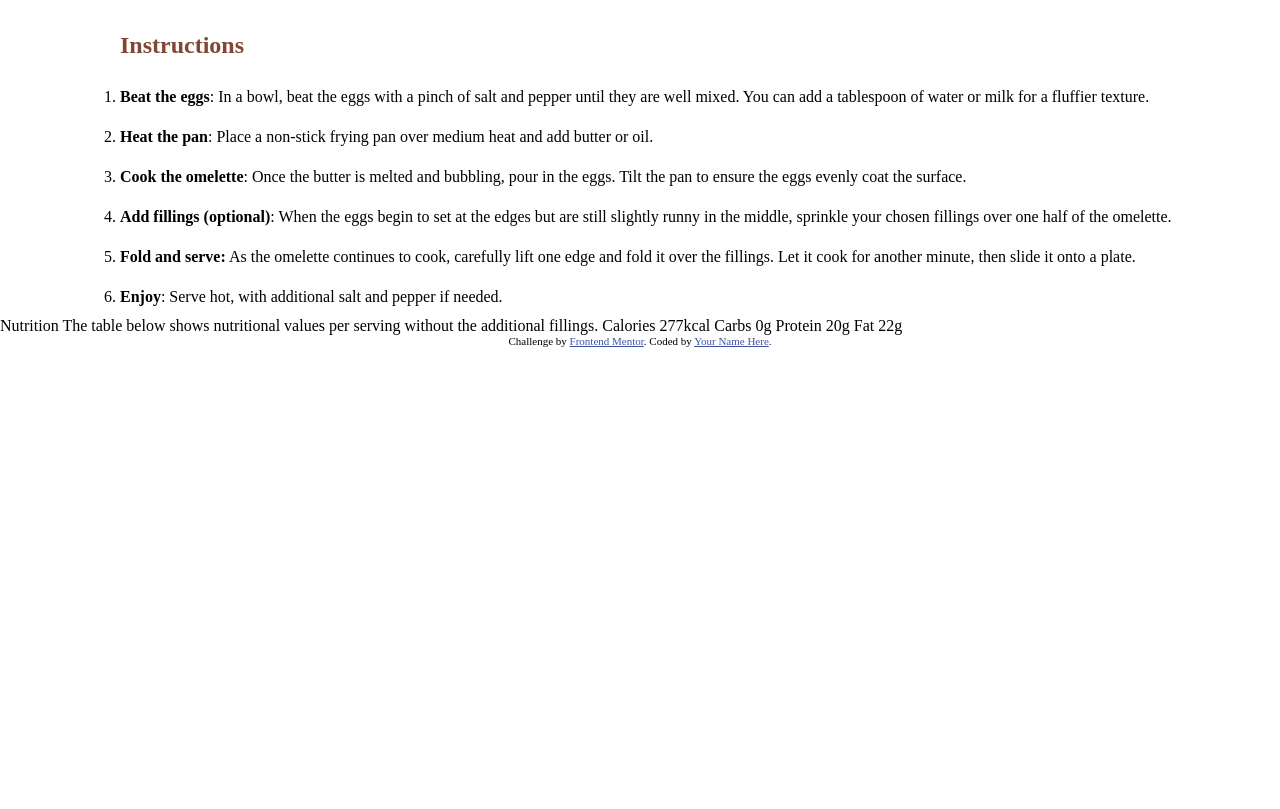
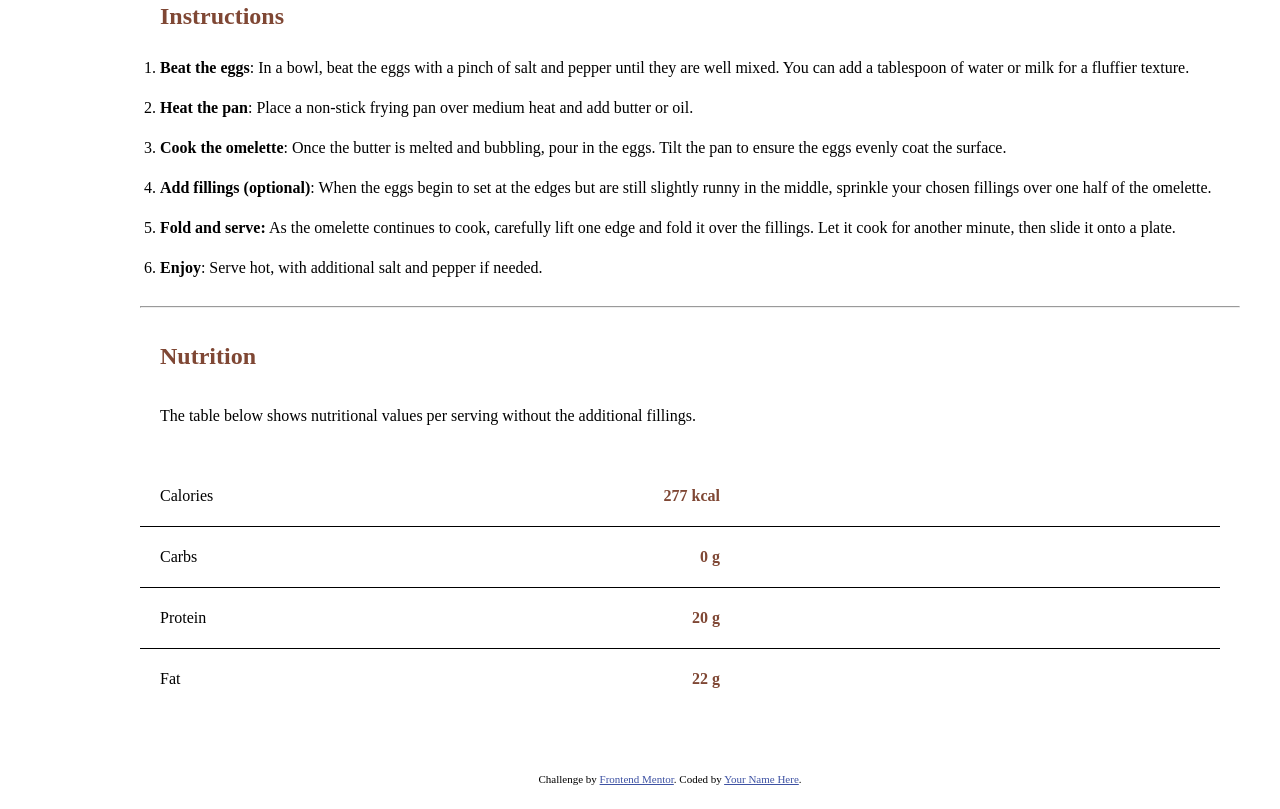
Before and after one commit to AlexEmanuelSoulis/Recipe-page, a plain HTML site: page index.html in a window 1280 px wide. Shown: the part 1228-2037 px from the top of the page. Before the commit the page ends 1575 px from the top, so only its background shows below. Drawn offline with Linux system fonts and the light colour scheme; a web font is replaced by a local one.

Commit message:
Styling the Nutruiton & final version

```diff
--- a/index.html
+++ b/index.html
@@ -70,29 +70,38 @@
       <li>  <b>Enjoy</b>: Serve hot, with additional salt and pepper if needed.
       </li>
     </ol>
+ <br>
+  </div>
+  <hr>
+  <br>
+  <div id="nutrition">
+    <div id="nutrition">
+      <h2>Nutrition</h2>
+      <p>The table below shows nutritional values per serving without the additional fillings.</p>
 
+      <div id="tab_grid">
+        <div class="ligne">
+          <span class="label">Calories</span>
+          <span class="value">277 kcal</span>
+        </div>
+        <hr class="hr">
+        <div class="ligne">
+          <span class="label">Carbs</span>
+          <span class="value">0 g</span>
+        </div>
+<hr class="hr">
+        <div class="ligne">
+          <span class="label">Protein</span>
+          <span class="value">20 g</span>
+        </div>
+        <hr class="hr">
+        <div class="ligne">
+          <span class="label">Fat</span>
+          <span class="value">22 g</span>
+        </div>
+      </div>
+    </div>
 
-
-
-
-
-
-  </div>
-  Nutrition
-
-  The table below shows nutritional values per serving without the additional fillings.
-
-  Calories
-  277kcal
-
-  Carbs
-  0g
-
-  Protein
-  20g
-
-  Fat
-  22g
 
   <div class="attribution">
     Challenge by <a href="https://www.frontendmentor.io?ref=challenge" target="_blank">Frontend Mentor</a>.
--- a/styles.css
+++ b/styles.css
@@ -28,12 +28,12 @@ body {
 }
 
 h1 {
-    margin-left:130px;
+    margin-left:120px;
     font-size: 40px;
 }
 
 #catch_phrase > p{
-    margin-left:130px;
+    margin-left:120px;
     line-height: 30px;
     margin-right:120px ;
     font-size: 25px;
@@ -93,9 +93,28 @@ h3 {
     font-size: 16px;
 }
 hr {
-    width: 80%;
+
     margin-left: 100px;
-}P
+}
+#nutrition {
+    margin-left: 60px;
+    font-size: 16px;
+    line-height: 60px;
+    margin-bottom: 40px;
+}
+#tab_grid {
+    margin-top: 20px;
+  }
+
+.ligne {
+    display: flex;
+    justify-content: space-between;
+    margin-right: 520px;
+}
+.value {
+    color:hsl(15, 42%, 35%);
+    font-weight: bold;
+}
 
 @media (min-width: 1024px) {
     body{
@@ -104,3 +123,10 @@ hr {
         margin:0 auto;
     }
 }
+
+.hr {
+    width: 100%;
+     border: none;         /* Enlève la bordure par défaut */
+    border-top: 1px solid black;  /* Ligne fine grise */
+    margin-left: -20px;
+}
```
